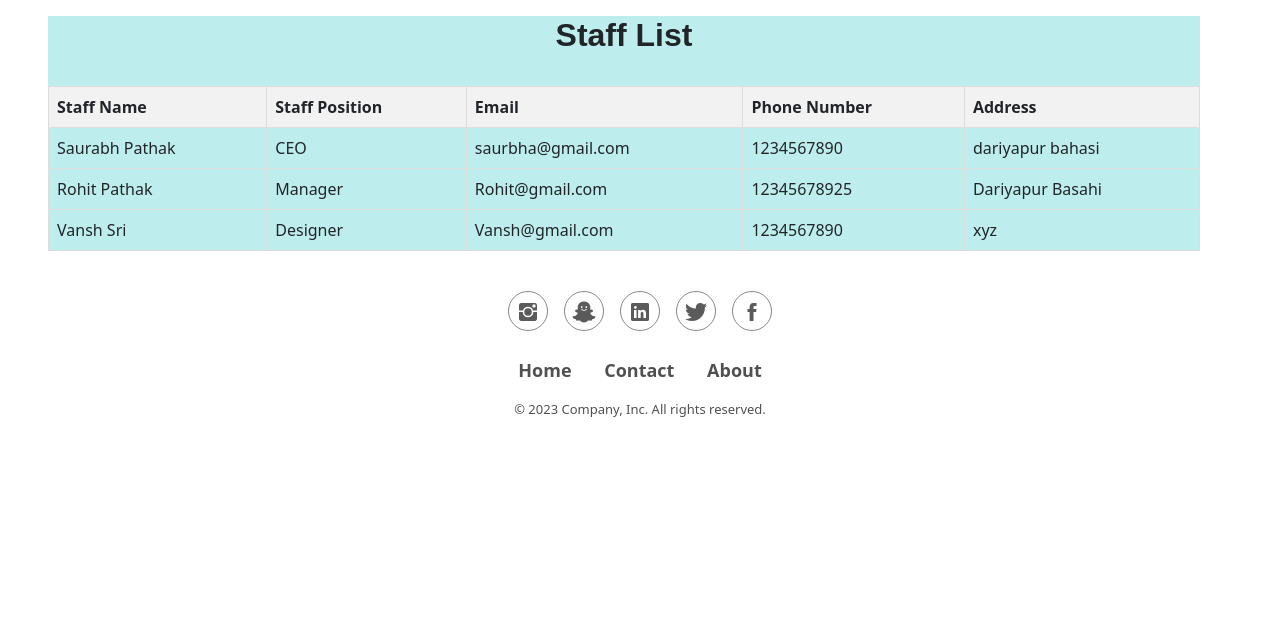
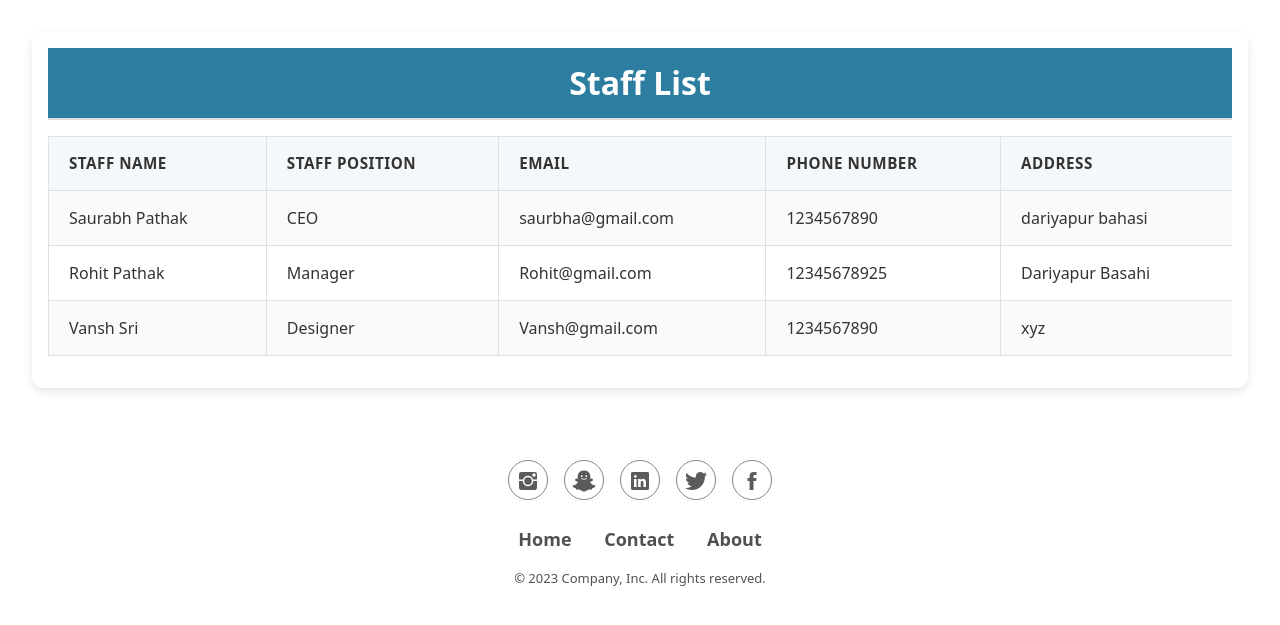
Before and after one commit to Amitp0070/hostel_management, a Django app: page /staff/ in a window 1280 px wide. Shown: the part 58-683 px from the top of the page. Run offline with Django 4.2, Linux system fonts and the light colour scheme; a user stored in the database is signed in; data comes from the database, SQL or seed files in the repository; both versions use the stored data as it was after the commit.

Commit message:
Complete this project

```diff
--- a/accounts/apps.py
+++ b/accounts/apps.py
@@ -2,5 +2,5 @@ from django.apps import AppConfig
 
 
 class AccountConfig(AppConfig):
-    default_auto_field = 'django.db.models.BigAutoField'
-    name = 'accounts'
+    default_auto_field = "django.db.models.BigAutoField"
+    name = "accounts"
--- a/core/asgi.py
+++ b/core/asgi.py
@@ -11,6 +11,6 @@ import os
 
 from django.core.asgi import get_asgi_application
 
-os.environ.setdefault('DJANGO_SETTINGS_MODULE', 'core.settings')
+os.environ.setdefault("DJANGO_SETTINGS_MODULE", "core.settings")
 
 application = get_asgi_application()
--- a/core/urls.py
+++ b/core/urls.py
@@ -21,8 +21,8 @@ from django.conf.urls.static import static
 
 
 urlpatterns = [
-    path('admin/', admin.site.urls),
-    path('', include('home.urls')),
+    path("admin/", admin.site.urls),
+    path("", include("home.urls")),
 ]
 
 
--- a/core/wsgi.py
+++ b/core/wsgi.py
@@ -11,6 +11,6 @@ import os
 
 from django.core.wsgi import get_wsgi_application
 
-os.environ.setdefault('DJANGO_SETTINGS_MODULE', 'core.settings')
+os.environ.setdefault("DJANGO_SETTINGS_MODULE", "core.settings")
 
 application = get_wsgi_application()
--- a/home/apps.py
+++ b/home/apps.py
@@ -2,5 +2,5 @@ from django.apps import AppConfig
 
 
 class HomeConfig(AppConfig):
-    default_auto_field = 'django.db.models.BigAutoField'
-    name = 'home'
+    default_auto_field = "django.db.models.BigAutoField"
+    name = "home"
--- a/manage.py
+++ b/manage.py
@@ -6,7 +6,7 @@ import sys
 
 def main():
     """Run administrative tasks."""
-    os.environ.setdefault('DJANGO_SETTINGS_MODULE', 'core.settings')
+    os.environ.setdefault("DJANGO_SETTINGS_MODULE", "core.settings")
     try:
         from django.core.management import execute_from_command_line
     except ImportError as exc:
@@ -18,5 +18,5 @@ def main():
     execute_from_command_line(sys.argv)
 
 
-if __name__ == '__main__':
+if __name__ == "__main__":
     main()
--- a/templates/about.html
+++ b/templates/about.html
@@ -6,7 +6,6 @@
 
 <style>
     #container {
-        background-color: rgba(105, 156, 173, 0.889);
         display: flex;
         justify-content: space-between;
         padding-left: 2rem;
--- a/templates/staff_list.html
+++ b/templates/staff_list.html
@@ -3,43 +3,128 @@
 
 {% block css %}
 <style>
+    #container {
+        background-color: #ffffff;
+        width: 95%;
+        margin: 2rem auto;
+        box-shadow: 0 4px 8px rgba(0, 0, 0, 0.1);
+        border-radius: 12px;
+        overflow: hidden;
+        padding: 1rem;
+    }
 
+    h2 {
+        text-align: center;
+        font-size: 2rem;
+        color: #fff;
+        font-weight: bold;
+        background-color: #2c7da0;
+        margin: 0;
+        padding: 1rem 0;
+        border-bottom: 2px solid #ddd;
+    }
 
-    #container {
-        background-color: rgb(190, 237, 237);
-        width: 90%;
-        height: fit-content;
-        margin-top: 1rem;
-        margin-left: 3rem;
-    }
-h2{
-    display: flex;
-    justify-content: center;
-    font-family: Arial, Helvetica, sans-serif;
-    font-weight: bold;
-    padding-bottom: 1.5rem;
-}
     table {
         width: 100%;
         border-collapse: collapse;
-
-
+        margin: 1rem 0;
+        box-sizing: border-box;
     }
 
     th,
     td {
-        border: 1px solid #ddd;
-        padding: 8px;
+        padding: 15px 20px;
         text-align: left;
+        border: 1px solid #e0e0e0;
+        color: #333;
     }
 
     th {
-        background-color: #f2f2f2;
+        background-color: #f5f8fa;
+        text-transform: uppercase;
+        font-size: 0.95rem;
+        font-weight: 600;
+        letter-spacing: 0.5px;
+    }
 
+    tr:nth-child(even) {
+        background-color: #fafafa;
     }
 
     tr:hover {
-        background-color: #f5f5f5;
+        background-color: #eaf7fd;
+        transition: background-color 0.3s ease-in-out;
+    }
+
+    td {
+        font-size: 1rem;
+    }
+
+    td,
+    th {
+        border-right: 1px solid #e0e0e0;
+    }
+
+    td:last-child,
+    th:last-child {
+        border-right: none;
+    }
+
+    /* Responsive Design for Smaller Screens */
+    @media (max-width: 1024px) {
+        table {
+            width: 100%;
+            display: block;
+            overflow-x: auto;
+            -webkit-overflow-scrolling: touch;
+        }
+
+        th,
+        td {
+            font-size: 0.9rem;
+            padding: 12px 15px;
+        }
+
+        h2 {
+            font-size: 1.7rem;
+        }
+    }
+
+    /* Mobile Optimizations */
+    @media (max-width: 768px) {
+        h2 {
+            font-size: 1.5rem;
+        }
+
+        table {
+            display: block;
+            width: 100%;
+            overflow-x: auto;
+        }
+
+        th,
+        td {
+            font-size: 0.85rem;
+            padding: 10px;
+        }
+
+        td {
+            white-space: nowrap;
+            /* Prevent text from wrapping */
+        }
+    }
+
+    @media (max-width: 480px) {
+
+        th,
+        td {
+            font-size: 0.75rem;
+            padding: 8px;
+        }
+
+        h2 {
+            font-size: 1.3rem;
+        }
     }
 </style>
 {% endblock css %}
```
Also changed, not shown: core/settings.py (+42 -42 lines), home/forms.py (+14 -8 lines), home/models.py (+5 -4 lines), home/urls.py (+14 -28 lines), home/views.py (+53 -47 lines), templates/room_list.html (+115 -17 lines), db.sqlite3, home/admin.py (line endings or trailing spaces), home/migrations/0001_initial.py, home/migrations/0002_room_staff_student.py, home/migrations/0003_stafflist.py.
